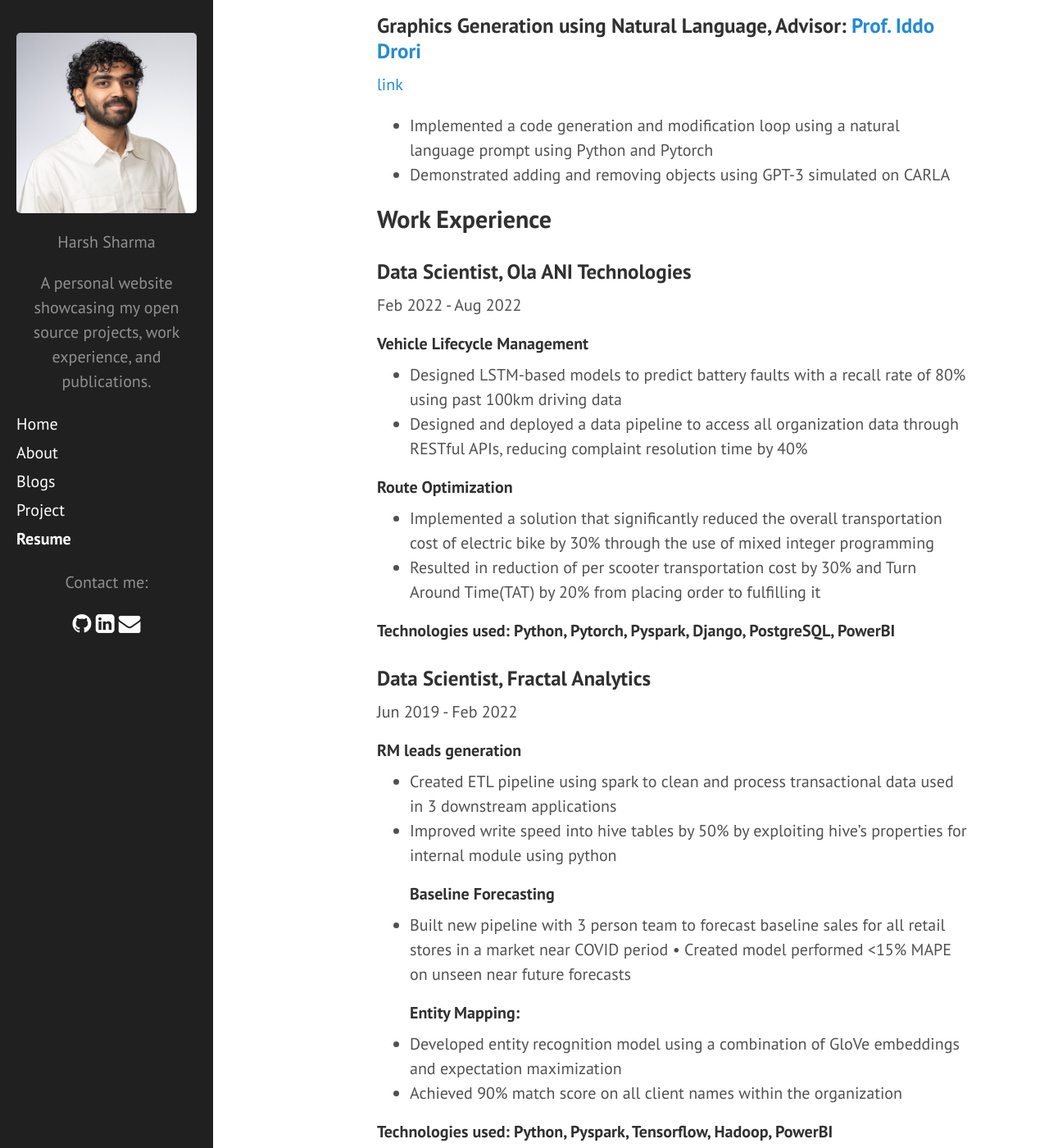
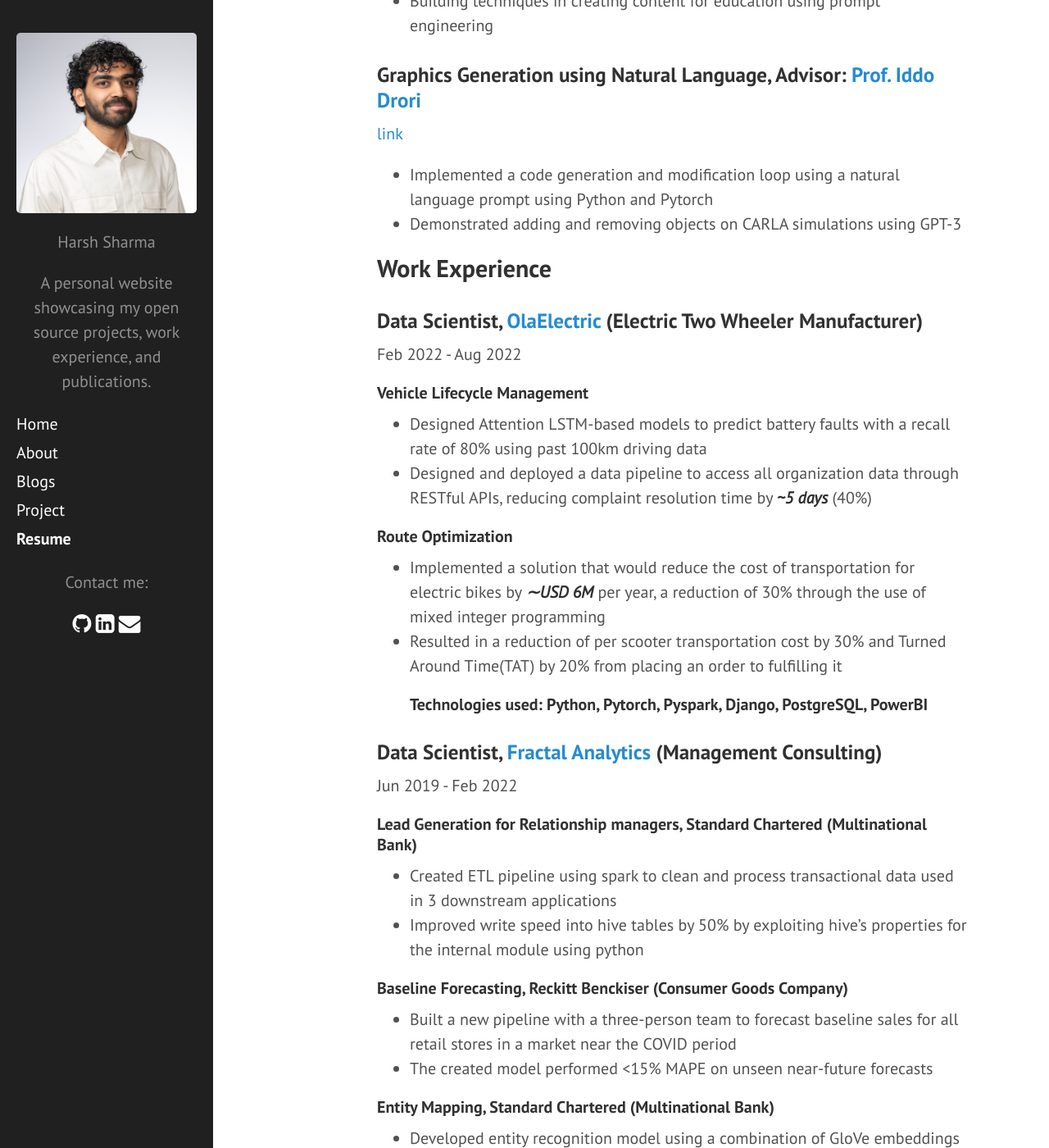
Before and after one commit to 97harsh/97harsh.github.io, a Jekyll site: the page built from resume.md, in a window 1280 px wide and 1400 px high, scrolled down 948 px. Shown: the whole window at 82% size. Built offline with Jekyll 4.4.1, drawn with Linux system fonts in a browser that asks for light colours; nearby versions of some CDN libraries; Markdown is read by kramdown in place of the engine named in the settings; some of the changed text lies outside the part shown.

Commit message:
aligning resume with current: 1/inf

```diff
--- a/resume.md
+++ b/resume.md
@@ -11,6 +11,7 @@
 Expected Dec 2023 <br />
 Courses: Deep Learning(CS523), Image and Video Computation(CS585), Algorithms for Big Data(CS551)
 
+
 **Indian Institute of Technology, Guwahati**
 #### Bachelor of Technology in Engineering Physics
 Minor in Electronics and Communication Engineering <br />
@@ -20,44 +21,48 @@
 
 ## Currently
 ### Research Assistant, Advisor: <a href="https://scholar.google.co.il/citations?user=DDIjoEUAAAAJ" target="_blank">Prof. Iddo Drori</a>
-- Researching techniques in Prompt engineering on large language models
-- Building techniques in content creation for education
+- Researching techniques in Prompt engineering on large language models like GPT4
+- Building techniques in creating content for education using prompt engineering
 
 ### Graphics Generation using Natural Language, Advisor: <a href="https://scholar.google.co.il/citations?user=DDIjoEUAAAAJ" target="_blank">Prof. Iddo Drori</a>
 <a href="https://bit.ly/3Sv38Us" target="_blank">link</a>
 
 - Implemented a code generation and modification loop using a natural language prompt using Python and Pytorch
-- Demonstrated adding and removing objects using GPT-3 simulated on CARLA
+- Demonstrated adding and removing objects on CARLA simulations using GPT-3
 
 ## Work Experience
 
-### Data Scientist, Ola ANI Technologies
+### Data Scientist, <a href="https://olaelectric.com/" target="_blank">OlaElectric</a> (Electric Two Wheeler Manufacturer)
 Feb 2022 - Aug 2022
 
 #### Vehicle Lifecycle Management
-- Designed LSTM-based models to predict battery faults with a recall rate of 80% using past 100km driving data
-- Designed and deployed a data pipeline to access all organization data through RESTful APIs, reducing complaint resolution time by 40%
+- Designed Attention LSTM-based models to predict battery faults with a recall rate of 80% using past 100km driving data
+- Designed and deployed a data pipeline to access all organization data through RESTful APIs, reducing complaint resolution time by **_~5 days_** (40%)
 
 #### Route Optimization
-- Implemented a solution that significantly reduced the overall transportation cost of electric bike by 30% through the use of mixed integer programming
-- Resulted in reduction of per scooter transportation cost by 30% and Turn Around Time(TAT) by 20% from placing order to fulfilling it
-
+- Implemented a solution that  would reduce the cost of transportation
+for electric bikes by **_∼USD 6M_** per year, a reduction of 30% through the use of mixed integer programming
+- Resulted in a reduction of per scooter transportation cost by 30% and Turned Around Time(TAT) by 20% from placing an order to fulfilling it
 #### Technologies used: Python, Pytorch, Pyspark, Django, PostgreSQL, PowerBI
 
 
-### Data Scientist, Fractal Analytics
+### Data Scientist, <a href="https://fractal.ai" target="_blank">Fractal Analytics</a> (Management Consulting)
 Jun 2019 - Feb 2022
-#### RM leads generation
+#### Lead Generation for Relationship managers, Standard Chartered (Multinational Bank)
 - Created ETL pipeline using spark to clean and process transactional data used in 3 downstream applications
-- Improved write speed into hive tables by 50% by exploiting hive’s properties for internal module using python
-#### Baseline Forecasting
-- Built new pipeline with 3 person team to forecast baseline sales for all retail stores in a market near COVID period • Created model performed <15% MAPE on unseen near future forecasts
-#### Entity Mapping:
+- Improved write speed into hive tables by 50% by exploiting hive’s properties for the internal module using python
+
+#### Baseline Forecasting, Reckitt Benckiser (Consumer Goods Company)
+- Built a new pipeline with a three-person team to forecast baseline sales for all retail stores in a market near the COVID period
+- The created model performed <15% MAPE on unseen near-future forecasts
+
+#### Entity Mapping, Standard Chartered (Multinational Bank)
 - Developed entity recognition model using a combination of GloVe embeddings and expectation maximization
 - Achieved 90% match score on all client names within the organization
 
 #### Technologies used: Python, Pyspark, Tensorflow, Hadoop, PowerBI
 
+<br>
 
 ## Projects
 ### Contradictory Claims Identification, <a href="https://coronawhy.org" target="_blank">Coronawhy.org</a>
```
